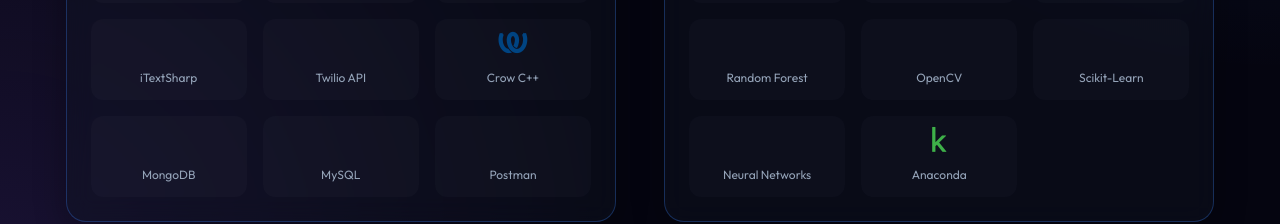
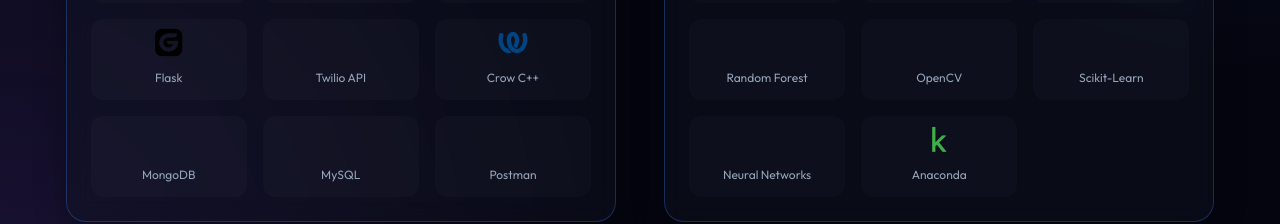
Before and after one commit to hasham14fw/portfolio, a React (Vite) app: page / in a window 1280 px wide. Shown: the part 1331-1555 px from the top of the page. Built offline with nearby package versions, Linux system fonts and the light colour scheme.

Commit message:
Replace iTextSharp with Flask in skills section

```diff
--- a/src/pages/Home.jsx
+++ b/src/pages/Home.jsx
@@ -34,7 +34,7 @@ const skillCategories = [
       { name: 'Node.js', icon: 'devicon-nodejs-plain colored' },
       { name: 'Express', icon: 'devicon-express-original' },
       { name: '.NET 9.0', icon: 'devicon-dotnetcore-plain colored' },
-      { name: 'iTextSharp', icon: 'devicon-visualstudio-plain colored' },
+      { name: 'Flask', icon: 'devicon-flask-original colored' },
       { name: 'Twilio API', icon: 'devicon-slack-plain colored' },
       { name: 'Crow C++', icon: 'devicon-cplusplus-plain colored' },
       { name: 'MongoDB', icon: 'devicon-mongodb-plain colored' },
```
